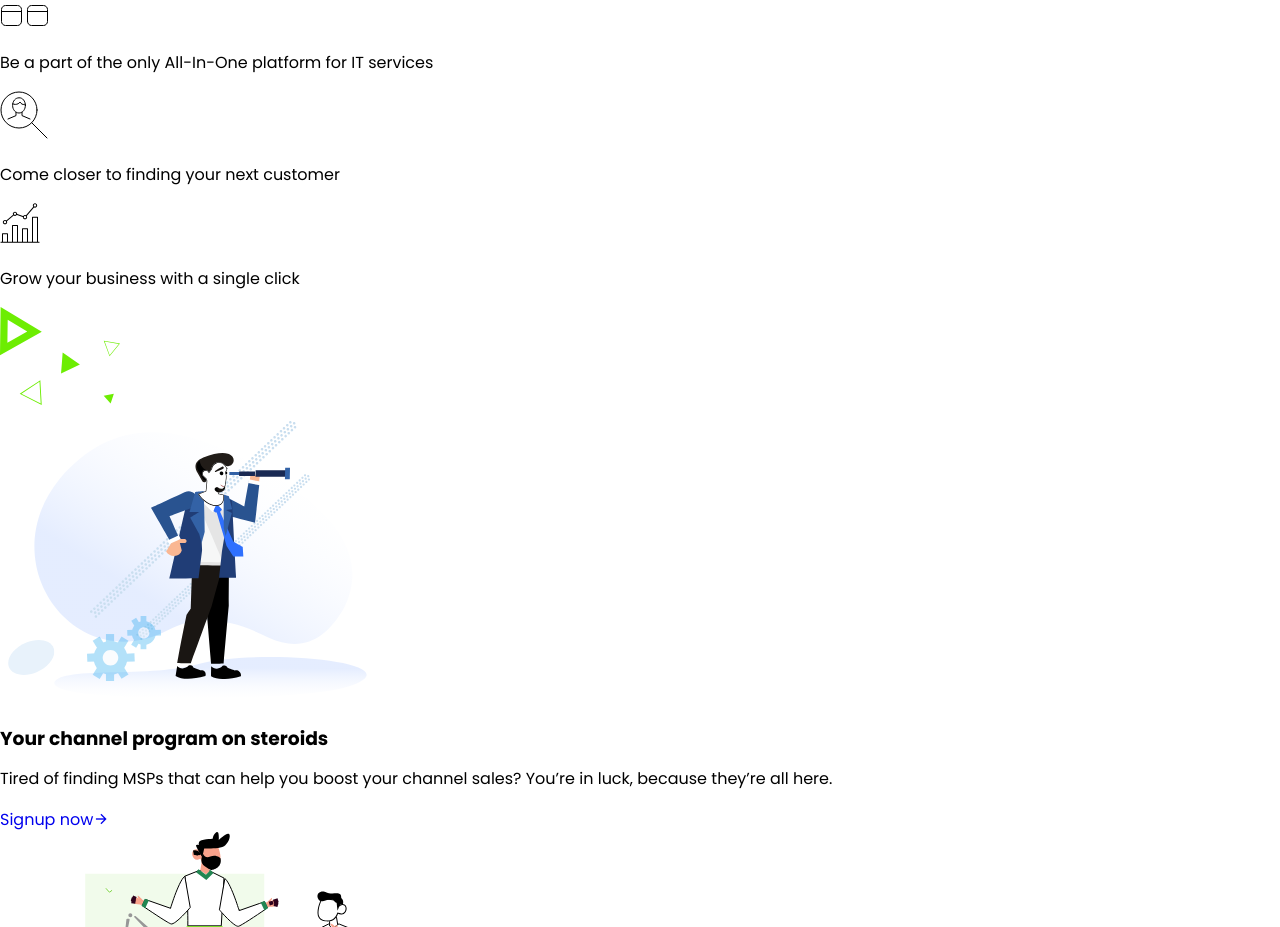
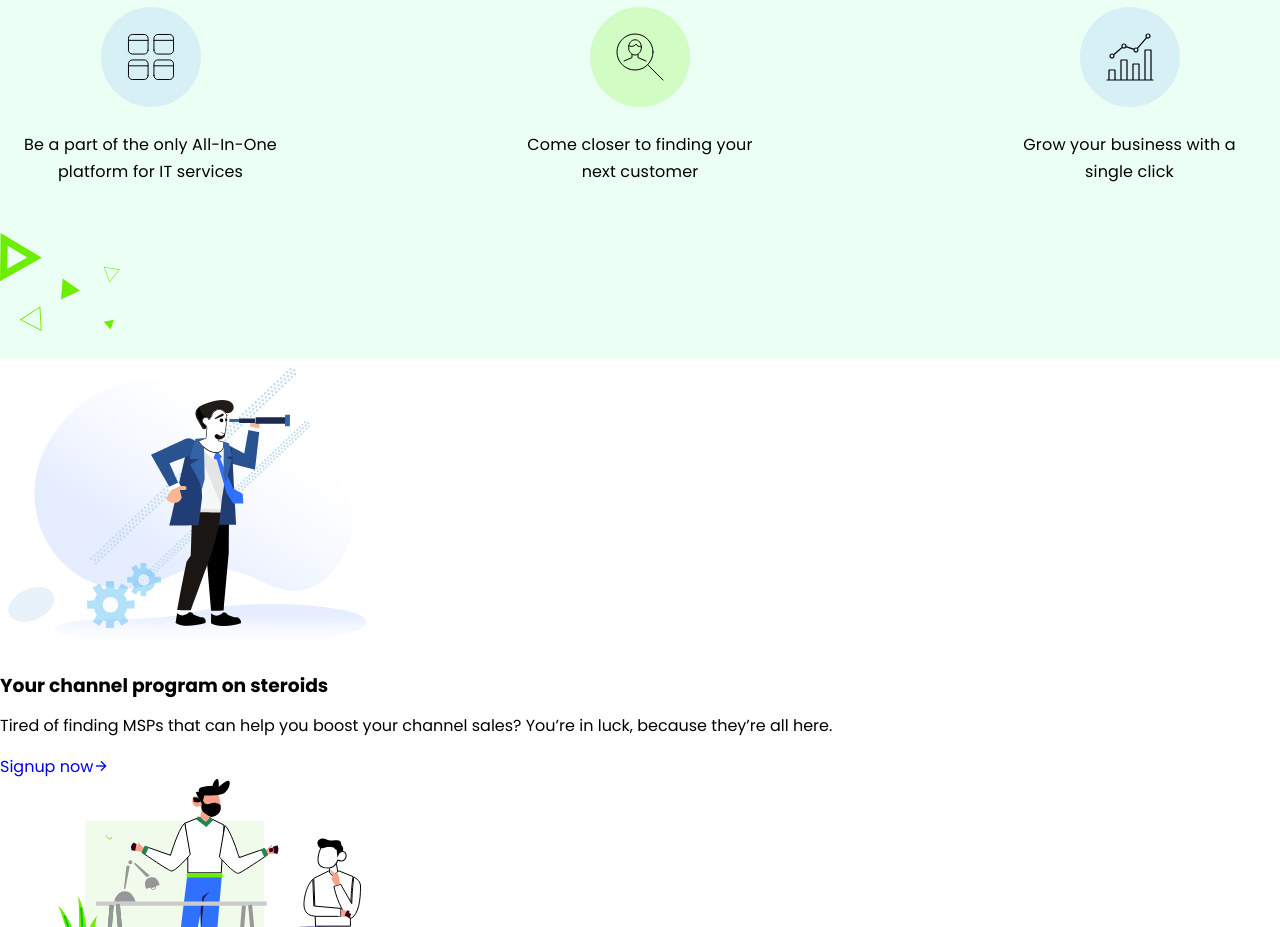
Before and after one commit to thekojopatrick/zomentum, a website: page index.html in a window 1280 px wide. Shown: the part 762-1689 px from the top of the page. Drawn offline with nearby package versions, Linux system fonts and the light colour scheme; files that its build step writes are made by us from their sources.

Commit message:
[wip]about

```diff
--- a/app/scss/components/_index.scss
+++ b/app/scss/components/_index.scss
@@ -1,3 +1,4 @@
 @forward "buttons";
 @forward "header";
 @forward "hero";
+@forward "about";
--- /dev/null
+++ b/app/scss/components/about.scss
@@ -0,0 +1,43 @@
+@use "../util" as *;
+/*============== ABOUT ===============*/
+
+.about {
+	background: var(--bg-light);
+	_display: grid;
+	margin-top: rem(-60);
+	height: rem(561);
+
+	&__container {
+		text-align: center;
+		padding: rem(24);
+	}
+
+	&__content {
+		display: flex;
+		justify-content: space-between;
+		align-items: center;
+		margin-top: var(--m-2-5);
+	}
+
+	&__card {
+		width: rem(253);
+		display: flex;
+		flex-direction: column;
+		align-items: center;
+		justify-content: center;
+
+		&-image {
+			width: rem(100);
+			height: rem(100);
+			display: flex;
+			justify-content: center;
+			align-items: center;
+			border-radius: 50vh;
+
+			img {
+				width: rem(48);
+				height: rem(48);
+			}
+		}
+	}
+}
--- a/app/scss/components/header.scss
+++ b/app/scss/components/header.scss
@@ -3,6 +3,7 @@
 /*=============== HEADER ===============*/
 .header {
 	width: 100%;
+	overflow: hidden;
 }
 
 /*=============== NAV ===============*/
@@ -17,21 +18,23 @@
 			width: rem(200);
 		}
 	}
+
 	&__close {
 		display: none;
 	}
-    &__menu {
-    }
+
 	&__list {
 		list-style: none;
 		display: flex;
 		align-items: center;
 	}
+
 	&__item {
 		text-decoration: none;
 		margin: var(--m-0-5);
 		padding: var(--m-0-5);
 	}
+
 	&__link {
 		color: var(--text-color);
 		font-weight: var(--font-medium);
--- a/app/scss/globals/boilerplate.scss
+++ b/app/scss/globals/boilerplate.scss
@@ -10,7 +10,10 @@ html {
 }
 
 body {
+	width: 100%;
 	margin: 0;
 	padding: 0;
 	font-family: var(--font-body);
+	font-weight: 400;
+	overflow-x: hidden;
 }
--- a/app/scss/globals/colors.scss
+++ b/app/scss/globals/colors.scss
@@ -4,12 +4,25 @@
 	--hue: 152;
 	--white: hsl(0, 0%, 100%);
 	--black: hsl(0, 0%, 0%);
+	--dark-blue: hsla(0, 0%, 9%, 1);
 	--primary-color: hsla(221, 99%, 59%, 1);
+	--primary-color-light: hsla(221, 99%, 59%, 0.1);
 	--secondary-color: hsla(224, 100%, 9%, 1);
-    --tertiary-color: hsla(0, 0%, 9%, 1);
+	--secondary-color-light: hsla(224, 100%, 9%, 0.1);
+	--tertiary-color: hsla(93, 98%, 47%, 1);
+	--tertiary-color-light: hsla(93, 98%, 47%, 0.2);
 	--bg-light: hsla(151, 100%, 50%, 0.08);
-    --title-color: var(--tertiary-color);
+	--title-color: var(--dark-blue);
 	--text-color: var(--secondary-color);
 	--bg-dark: var(--black);
 	--bg-default: var(--primary-color);
 }
+
+.bg {
+	&-opacity-blue {
+		background: var(--primary-color-light);
+	}
+	&-opacity-green {
+		background: var(--tertiary-color-light);
+	}
+}
--- a/app/scss/globals/fonts.scss
+++ b/app/scss/globals/fonts.scss
@@ -19,7 +19,7 @@
 	// Responsive typography
 	@media screen and (min-width: 968px) {
 		--big-font-size: 3rem;
-		--h1-font-size: 2.25rem;
+		--h1-font-size: 2.5rem;
 		--h2-font-size: 1.5rem;
 		--h3-font-size: 1.25rem;
 		--normal-font-size: 1rem;
@@ -30,6 +30,10 @@
 	/*========== Font weight ==========*/
 	--font-medium: 500;
 	--font-semi-bold: 600;
+
+	/*========== Letter Spacing ==========*/
+	--spacing-big:0.02em;
+	--spacing-small:0.01em;
 
 	/*========== Margenes ==========*/
 	/*.5rem = 8px | 1rem = 16px ...*/
--- a/app/scss/globals/typography.scss
+++ b/app/scss/globals/typography.scss
@@ -25,3 +25,19 @@ a:active {
 		line-height: rem(30);
 	}
 }
+
+.about {
+	&__title {
+		font-size: var(--h1-font-size);
+		font-weight: var(--font-medium);
+		line-height: rem(51);
+		letter-spacing: var(--spacing-big);
+	}
+
+	&__card-description {
+		font-size: var(--normal-font-size);
+		line-height: rem(27);
+		letter-spacing: var(--spacing-small);
+		margin: rem(24) 0;
+	}
+}
--- a/index.html
+++ b/index.html
@@ -86,15 +86,21 @@
 
                 <div class="about__content">
                     <div class="about__card">
-                        <img class="about__card-image" src="app/img/platforms-image.svg" alt="platforms" />
+                        <div class="about__card-image bg-opacity-blue bordered">
+                            <img src="app/img/platforms-image.svg" alt="platforms" />
+                        </div>
                         <p class="about__card-description">Be a part of the only All-In-One platform for IT services</p>
                     </div>
                     <div class="about__card">
-                        <img class="about__card-image" src="app/img/customer-image.svg" alt="customers" />
+                        <div class="about__card-image bg-opacity-green">
+                            <img src="app/img/customer-image.svg" alt="customers" />
+                        </div>
                         <p class="about__card-description">Come closer to finding your next customer</p>
                     </div>
                     <div class="about__card">
-                        <img class="about__card-image" src="app/img/grow-business-image.svg" alt="grow business" />
+                        <div class="about__card-image bg-opacity-blue">
+                            <img src="app/img/grow-business-image.svg" alt="grow business" />
+                        </div>
                         <p class="about__card-description">Grow your business with a single click</p>
                     </div>
                 </div>
@@ -236,7 +242,9 @@
             </div>
         </div>
 
-        <p class="footer__copy">&#169;Pactora Inc. All rights reserved.</p>
+        <div class="footer__note container mx-auto">
+            <p class="footer__copy">&#169;Pactora Inc. All rights reserved.</p>
+        </div>
     </footer>
 </body>
 
```
Lines whose indentation alone changed are shown as unchanged.
